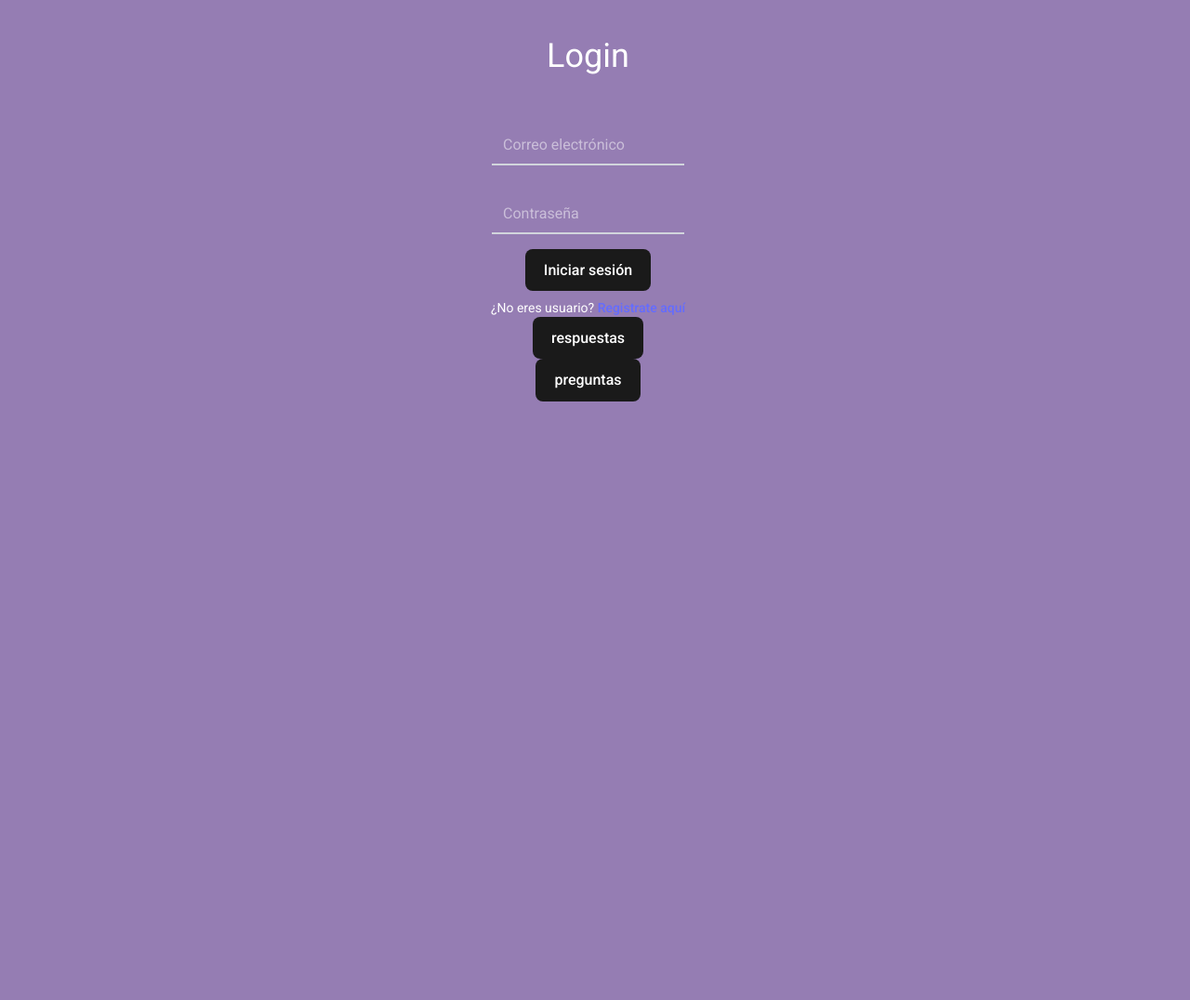
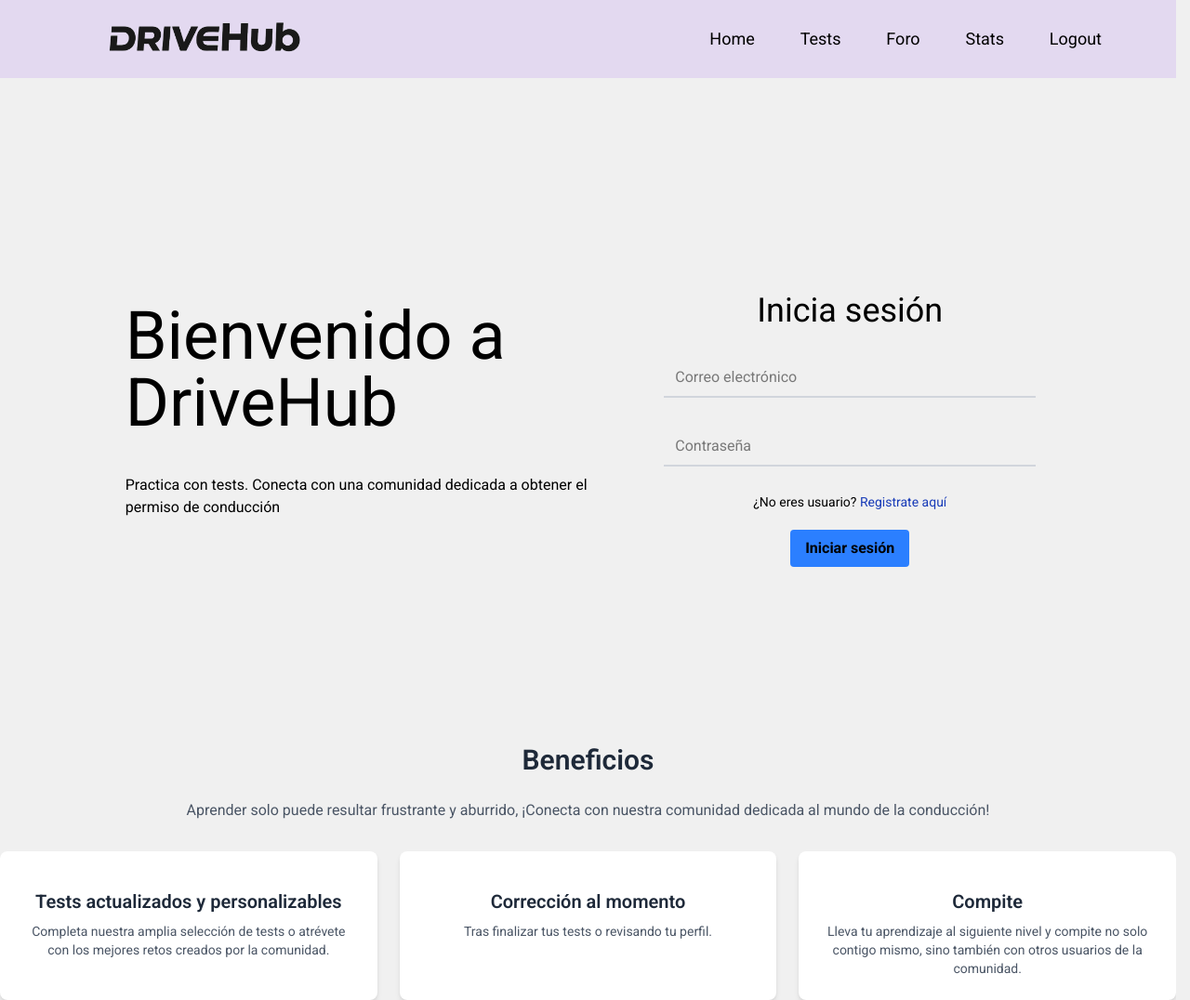
Before and after one commit to FJQuemada/TFG-Autoescuela, a React (Vite) app in the folder frontend/drivehub/: page / in a window 1280 px wide. Shown: the whole page at 93% size. Before the commit the page ends 800 px from the top, so only its background shows below. Built offline with nearby package versions, Linux system fonts and the light colour scheme.

Commit message:
comienzo partes adicionales login

```diff
--- /dev/null
+++ b/frontend/drivehub/src/components/Beneficios.jsx
@@ -0,0 +1,34 @@
+
+
+
+const Beneficios = () =>{
+
+    return(
+        <div class="container mx-auto text-center">
+        <h2 class="text-3xl font-semibold text-gray-800 mb-6">Beneficios</h2>
+        <p class="text-gray-600 mb-8">Aprender solo puede resultar frustrante y aburrido, ¡Conecta con nuestra comunidad dedicada al mundo de la conducción!</p>
+        <div class="grid grid-cols-1 md:grid-cols-3 gap-6">
+            <div class="bg-white rounded-lg shadow-md p-6">
+                <div class="bg-gray-200 rounded-md aspect-w-1 aspect-h-1 mb-4">
+                    </div>
+                <h3 class="text-xl font-semibold text-gray-800 mb-2">Tests actualizados y personalizables</h3>
+                <p class="text-gray-600 text-sm">Completa nuestra amplia selección de tests o atrévete con los mejores retos creados por la comunidad.</p>
+            </div>
+            <div class="bg-white rounded-lg shadow-md p-6">
+                <div class="bg-gray-200 rounded-md aspect-w-1 aspect-h-1 mb-4">
+                    </div>
+                <h3 class="text-xl font-semibold text-gray-800 mb-2">Corrección al momento</h3>
+                <p class="text-gray-600 text-sm">Tras finalizar tus tests o revisando tu perfil.</p>
+            </div>
+            <div class="bg-white rounded-lg shadow-md p-6">
+                <div class="bg-gray-200 rounded-md aspect-w-1 aspect-h-1 mb-4">
+                    </div>
+                <h3 class="text-xl font-semibold text-gray-800 mb-2">Compite</h3>
+                <p class="text-gray-600 text-sm">Lleva tu aprendizaje al siguiente nivel y compite no solo contigo mismo, sino también con otros usuarios de la comunidad.</p>
+            </div>
+        </div>
+    </div>
+    )
+
+}
+export default Beneficios
--- a/frontend/drivehub/src/components/Header.jsx
+++ b/frontend/drivehub/src/components/Header.jsx
@@ -5,9 +5,9 @@ const Header = () =>{
 
     const { user,logoutUser } = UseUser();
     return(
-        <div className="flex flex-col items-center w-full h-full">
+        <div className="flex justify-around align-middle items-center w-full h-full">
             <header>
-                <h1 className="text-5xl mt-4">Drivehub</h1>
+                <h1 className="text-5xl mt-10">Drivehub</h1>
             </header>
             <nav className="flex justify-between w-2/6 ">
                 <Link to="/home" className="text-lg mt-10">
--- /dev/null
+++ b/frontend/drivehub/src/components/HeaderLogin.jsx
@@ -0,0 +1,35 @@
+import { useNavigate,Link } from "react-router-dom";
+import { UseUser } from '../contexts/UserContext';
+
+const Header = () =>{
+
+    const { user,logoutUser } = UseUser();
+    return(
+        <div className="flex justify-between align-middle items-center w-full h-25 bg-[#e3d9f0] ">
+            <header className="ml-20">
+                <img src="src\assets\DriveHub_logo.png" alt="drive_logo" className="w-70 h-20" />
+            </header>
+            <nav className="flex justify-between w-2/6 mr-20 ">
+                <Link to="/home" className="text-lg">
+                    <p className="">Home</p>
+                </Link>
+                <Link to="/tests" className="text-lg">
+                    <p className="">Tests</p>
+                </Link>
+                <Link to="/" className="text-lg">
+                    <p className="">Foro</p>
+                </Link>
+                <Link to="/" className="text-lg">
+                    <p className="">Stats</p>
+                </Link>
+                {/*Logout*/}
+                <Link to="/" className="text-lg" onClick={logoutUser}>
+                    <p className="">Logout</p>
+                </Link>
+            </nav>
+        </div>
+
+    )
+
+}
+export default Header
--- a/frontend/drivehub/src/index.css
+++ b/frontend/drivehub/src/index.css
@@ -8,7 +8,8 @@
 
   color-scheme: light dark;
   color: rgba(255, 255, 255, 0.87);
-  background-color: #957db3;
+  /* background-color: #957db3; */
+  background-color: #f0f0f0;
 
   max-width: 100vw;
 
@@ -22,22 +23,24 @@ html{
   scrollbar-gutter: stable;
 }
 
-a {
+/* a {
   font-weight: 500;
   color: #646cff;
   text-decoration: inherit;
-}
+}*/
 a:hover {
-  color: #535bf2;
+  color: #5158da;
 }
 
 body {
   margin: 0;
   min-width: 320px;
   min-height: 100vh;
+  color: black;
+  font-size: 16px;
 }
 
-button {
+/* button {
   border-radius: 8px;
   border: 1px solid transparent;
   padding: 0.6em 1.2em;
@@ -50,12 +53,12 @@ button {
 }
 button:hover {
   border-color: #646cff;
-}
+} */
 /* button:focus,
 button:focus-visible {
   outline: 4px auto -webkit-focus-ring-color;
 } */
-
+/*
 @media (prefers-color-scheme: light) {
   :root {
     color: #ffffff;
@@ -63,4 +66,4 @@ button:focus-visible {
   a:hover {
     color: #747bff;
   }
-}
+} */
--- a/frontend/drivehub/src/pages/Login.jsx
+++ b/frontend/drivehub/src/pages/Login.jsx
@@ -1,10 +1,11 @@
-import React, { useState } from 'react';
-import { useNavigate, Link } from 'react-router-dom';
-import { inicioSesion, verRespuestas, verPreguntas } from '../services/api'
-import { UseUser } from '../contexts/UserContext';
+import React, { useState } from "react";
+import { useNavigate, Link } from "react-router-dom";
+import { inicioSesion, verRespuestas, verPreguntas } from "../services/api";
+import { UseUser } from "../contexts/UserContext";
+import HeaderLogin from "../components/HeaderLogin";
+import Beneficios from "../components/Beneficios";
 
 const Login = () => {
-
   const navigate = useNavigate();
   const { loginUser } = UseUser(); // Accede a la función loginUser desde el contexto
 
@@ -16,46 +17,63 @@ const Login = () => {
     e.preventDefault();
 
     const creedencialesLogin = {
-            "email":email,
-            "password":password
-        }
+      email: email,
+      password: password,
+    };
 
     console.log(creedencialesLogin);
 
     const verificacion = await inicioSesion(creedencialesLogin);
 
     console.log(verificacion);
-        if (verificacion.login === true){
-
+    if (verificacion.login === true) {
       const userData = {
-                "id": verificacion.id,
-                "nombre": verificacion.nombre,
-            }
+        id: verificacion.id,
+        nombre: verificacion.nombre,
+      };
 
       const userToken = verificacion.access_token;
 
-            loginUser(userData,userToken); // Llama a la función login del contexto
+      loginUser(userData, userToken); // Llama a la función login del contexto
 
-            navigate("/home")
+      navigate("/home");
     }
 
     setEmail("");
     setPassword("");
-    }
+  };
 
   return (
-        <div className="flex flex-col items-center max-w-screen">
-        <h1 className="text-4xl mt-10">Login</h1>
+    <div>
+    <div className="flex flex-col items-center max-w-screen h-screen">
+      <HeaderLogin />
 
-        <form action="" className='flex flex-col items-center mt-10' noValidate onSubmit={(e) => {handleLogin(e)}}>
+    <div className="flex items-center justify-around p-32 w-full h-screen">
+
+        <div className="w-[550px] flex flex-col">
+        <h1 className="text-7xl">Bienvenido a DriveHub</h1>
+        <p className="mt-10">Practica con tests. Conecta con una comunidad dedicada a obtener el permiso de conducción</p>
+        </div>
+
+        <div className="flex flex-col justify-center align-middle items-center">
+            <h1 className="text-4xl mt-10">Inicia sesión</h1>
+
+            <form
+            action=""
+            className="flex flex-col items-center mt-4"
+            noValidate
+            onSubmit={(e) => {
+                handleLogin(e);
+            }}
+            >
             <div className="m-4 relative">
                 <input
                 type="email"
                 placeholder="Correo electrónico"
                 value={email}
                 required
-                    title='Completa este campo'
-                    className="no-underline border-b-2 border-gray-300 px-3 py-2 focus:outline-none focus:border-blue-500"
+                title="Completa este campo"
+                className="no-underline border-b-2 border-gray-300 px-3 py-2 focus:outline-none focus:border-blue-500 w-100"
                 onChange={(e) => setEmail(e.target.value)}
                 />
             </div>
@@ -66,45 +84,33 @@ const Login = () => {
                 placeholder="Contraseña"
                 value={password}
                 required
-                    title='Completa este campo'
-                    className="no-underline border-b-2 border-gray-300 px-3 py-2 focus:outline-none focus:border-blue-500"
+                title="Completa este campo"
+                className="no-underline border-b-2 border-gray-300 px-3 py-2 focus:outline-none focus:border-blue-500 w-100"
                 onChange={(e) => setPassword(e.target.value)}
                 />
             </div>
 
-            <button
-                type="submit"
-                className="bg-blue-500 hover:bg-blue-700 text-white font-bold py-2 px-4 rounded">
-                Iniciar sesión
-            </button>
-
-        </form>
-
-        <p className="text-sm text-white mt-2">
-            ¿No eres usuario?{' '}
-            <Link to="/register" className="text-blue-600 hover:underline">
+            <p className="text-sm  mt-3">
+                ¿No eres usuario?{" "}
+                <Link to="/register" className="text-blue-800 hover:underline">
                     Registrate aquí
                 </Link>
             </p>
 
             <button
-            onClick={() => verRespuestas()}
-                className="bg-blue-500 hover:bg-blue-700 text-white font-bold py-2 px-4 rounded">
-                respuestas
+                type="submit"
+                className="bg-blue-500 hover:bg-blue-700 cursor-pointer  font-bold py-2 px-4 mt-5 rounded"
+                >
+                Iniciar sesión
             </button>
-
-        <button
-        onClick={() => verPreguntas(1)}
-            className="bg-blue-500 hover:bg-blue-700 text-white font-bold py-2 px-4 rounded">
-            preguntas
-        </button>
+            </form>
 
         </div>
-
-
-
-
+      </div>
+    </div>
+    <Beneficios />
+    </div>
   );
-    }
+};
 
 export default Login;
--- a/frontend/drivehub/src/pages/Registro.jsx
+++ b/frontend/drivehub/src/pages/Registro.jsx
@@ -173,7 +173,7 @@ const Registro = () => {
                     )}
                 </div>
 
-                <button type="submit" className='m-4'>
+                <button type="submit" className='bg-blue-500 hover:bg-blue-700 cursor-pointer text-white font-bold py-2 px-4 roundedm-4'>
                     Dar de alta
                 </button>
                 <p className="text-sm text-white mt-2">
```
Also changed, not shown: frontend/drivehub/src/assets/DriveHub_logo.jpg (added), frontend/drivehub/src/assets/DriveHub_logo.png (added). Lines whose indentation alone changed are shown as unchanged.
